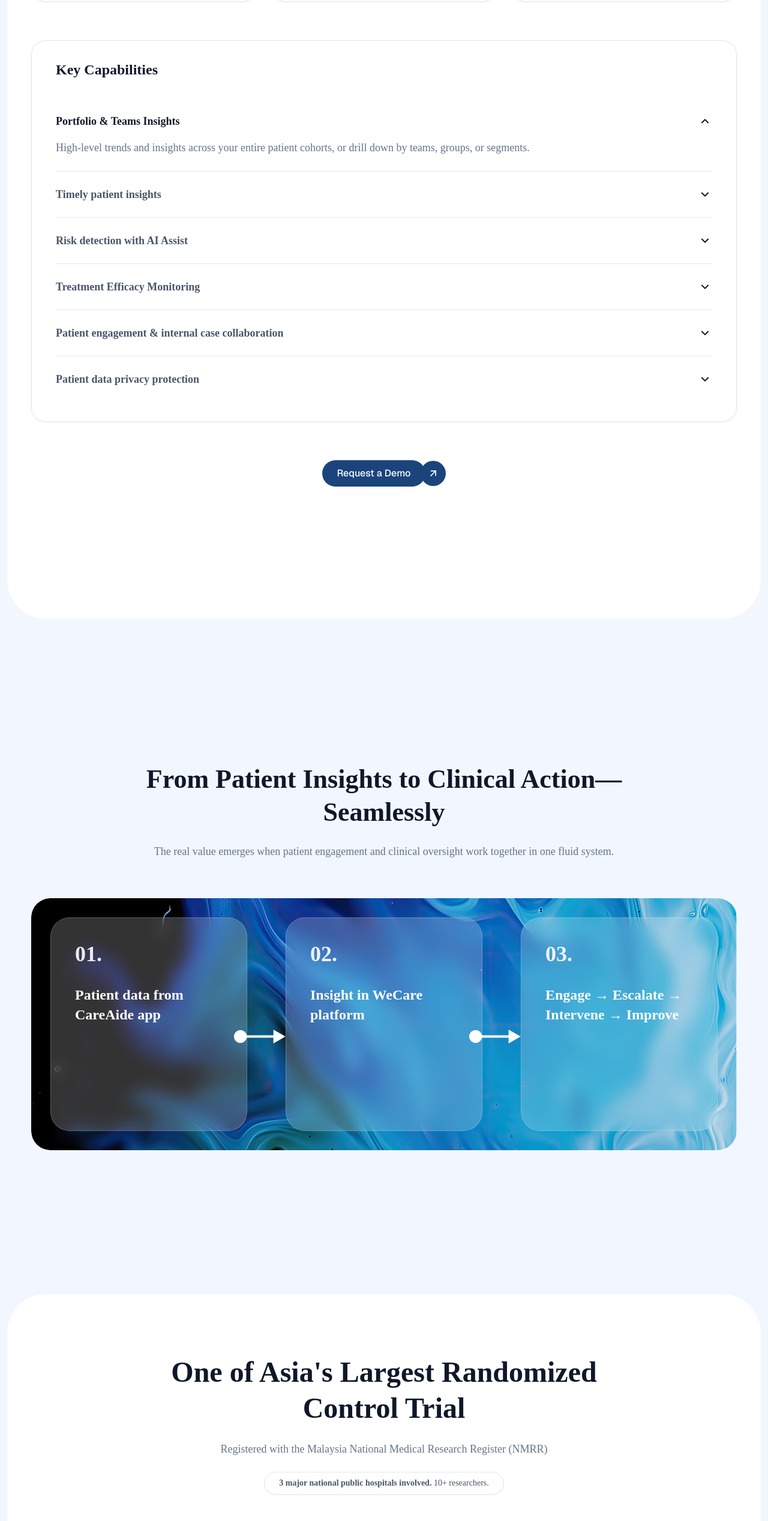
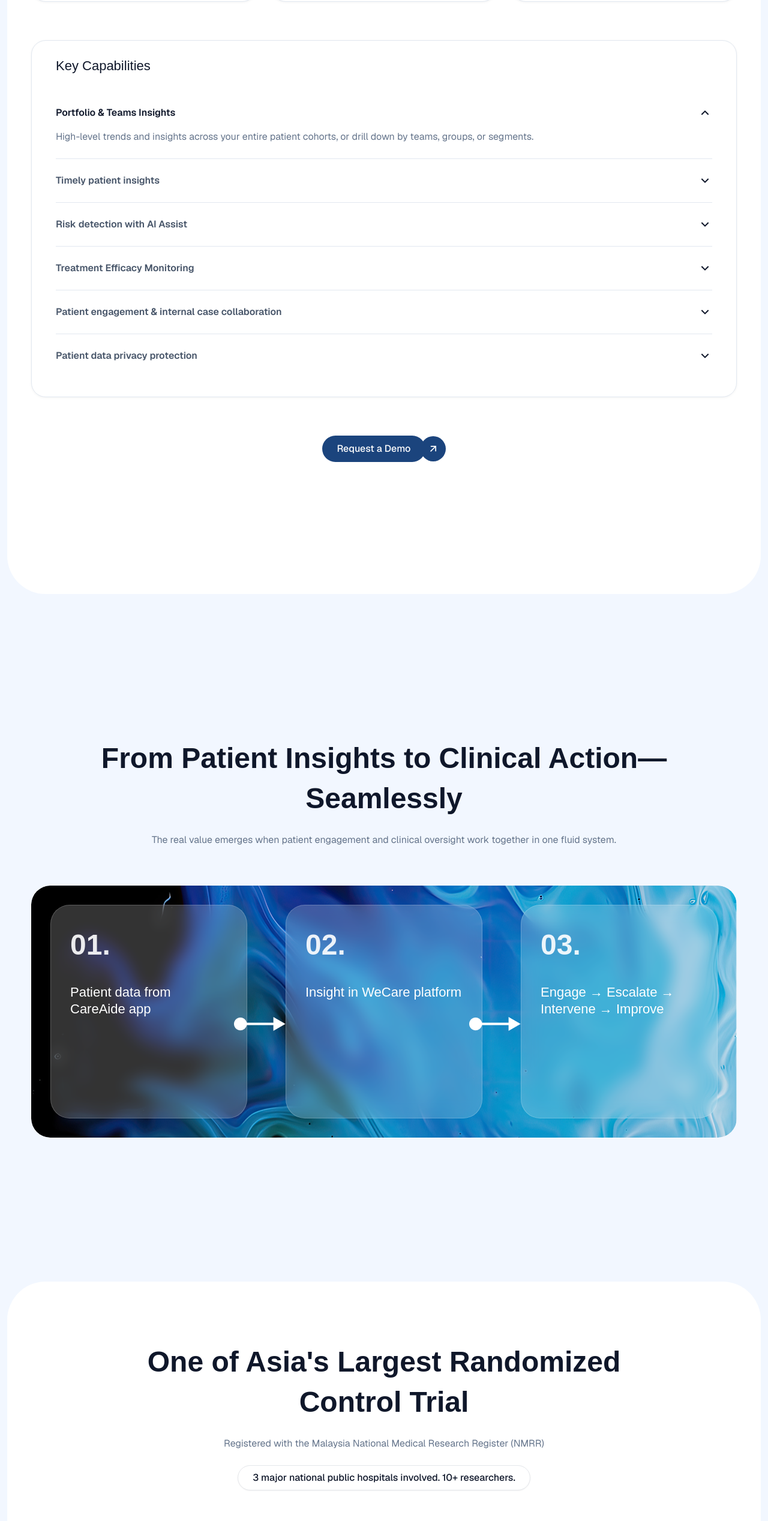
Before and after one commit to KhadijaZahoor1/caringUp, a React (Create React App) app: page /platform in a window 1280 px wide. Shown: the part 4191-6726 px from the top of the page at 60% size. Built offline with nearby package versions, Linux system fonts and the light colour scheme; a web font is replaced by a local one.

Commit message:
in procress

```diff
--- a/src/pages/solution/sections/ClinicalCentre.jsx
+++ b/src/pages/solution/sections/ClinicalCentre.jsx
@@ -93,7 +93,7 @@
 
       {/* Capabilities Section */}
       <div className="bg-white rounded-3xl border border-borderClr max-w-[1176px] mx-auto my-16 shadow-[0_1px_4px_rgba(12,12,13,0.05)] py-8 px-10">
-        <h3 className="text-2xl font-bold text-[#0F172A] mb-8">Key Capabilities</h3>
+        <h3 className="heading-6 mb-8">Key Capabilities</h3>
         <div className="divide-y divide-borderClr">
           {capabilities.map((cap, index) => (
             <div key={index} className="py-6">
@@ -101,13 +101,13 @@
                 onClick={() => setOpenCapability(openCapability === index ? -1 : index)}
                 className="w-full flex justify-between items-center text-left"
               >
-                <span className={`text-lg font-semibold ${openCapability === index ? 'text-[#0F172A]' : 'text-[#475569]'}`}>
+                <span className={`body-text font-semibold ${openCapability === index ? 'text-[#0F172A]' : 'text-[#475569]'}`}>
                   {cap.title}
                 </span>
                  {openCapability === index ? <UpArrow /> : <DownArrow />}
               </button>
               {openCapability === index && (
-                <div className="mt-4 text-[#64748B] text-lg leading-relaxed animate-fadeIn">
+                <div className="mt-4 body-text animate-fadeIn">
                   {cap.detail}
                 </div>
               )}
--- a/src/pages/solution/sections/ClinicalTrial.jsx
+++ b/src/pages/solution/sections/ClinicalTrial.jsx
@@ -26,17 +26,17 @@
       <div className='max-w-[1176px] mx-auto'>
       {/* Header Area */}
       <div className="text-center">
-        <h2 className="text-[48px] font-bold text-[#0F172A] leading-tight">
+        <h2 className="heading-2">
           One of Asia's Largest Randomized<br />Control Trial
         </h2>
-        <p className="text-[#64748B] text-lg py-6">
+        <p className="body-text py-6">
           Registered with the Malaysia National Medical Research Register (NMRR)
         </p>
 
         {/* Participants Badge */}
         <div className="inline-block bg-white border border-gray-200 rounded-full px-6 py-2 shadow-sm">
-          <p className="text-sm font-medium text-[#475569]">
-            <span className="font-bold">3 major national public hospitals involved.</span> 10+ researchers.
+          <p className="body-text font-medium text-primary">
+            3 major national public hospitals involved. 10+ researchers.
           </p>
         </div>
       </div>
@@ -46,7 +46,7 @@
         {trialResults.map((card, index) => (
           <div
             key={index}
-            className="items-center text-center relative bg-white rounded-3xl p-10 border border-borderClr shadow-[0_1px_4px_rgba(12,12,13,0.05)] flex flex-col gap-5 overflow-hidden group"
+            className="items-center text-center relative bg-white rounded-3xl p-6 border border-borderClr shadow-[0_1px_4px_rgba(12,12,13,0.05)] flex flex-col gap-5 overflow-hidden group"
             style={{
               backgroundImage: `url(${smallChecker})`,
               backgroundSize: 'cover',
@@ -64,7 +64,7 @@
             </div>
 
             {/* Title Text */}
-            <h3 className="text-[#1e293b] text-lg font-bold leading-snug px-2 relative z-10">
+            <h3 className="body-text text-primary font-medium px-2 relative z-10">
               {card.title}
             </h3>
           </div>
@@ -74,8 +74,8 @@
       {/* Footer Banner */}
       <div className="bg-[#E0E7FF] bg-opacity-60 rounded-[32px] p-8 flex flex-col md:flex-row items-center justify-between border border-white">
         <div>
-          <h3 className="text-xl font-bold text-[#0F172A] mb-1">Ethics approved and Peer reviewed</h3>
-          <p className="text-[#475569] text-lg font-medium opacity-80">
+          <h3 className="heading-6 mb-3">Ethics approved and Peer reviewed</h3>
+          <p className="body-text opacity-80">
             View full clinical trial results and methodology
           </p>
         </div>
--- a/src/pages/solution/sections/InsightsToAction.jsx
+++ b/src/pages/solution/sections/InsightsToAction.jsx
@@ -24,11 +24,11 @@
 
    <div className="py-[120px] max-w-[1176px] mx-auto text-center">
       {/* Header Section */}
-      <div className="max-w-4xl mx-auto">
-        <h2 className="text-[44px] font-bold text-[#0F172A] leading-tight mb-6">
+      <div className="mx-auto">
+        <h2 className="heading-2 mb-6">
           From Patient Insights to Clinical Action—Seamlessly
         </h2>
-        <p className="text-[#64748B] text-lg">
+        <p className="body-text">
           The real value emerges when patient engagement and clinical oversight work together in one fluid system.
         </p>
       </div>
@@ -48,13 +48,13 @@
           {steps.map((step, index) => (
             <div
               key={index}
-              className="flex-1 backdrop-blur-md bg-white/20 border border-white/20 rounded-[32px] p-10 text-left flex flex-col justify-between min-h-[320px] relative"
+              className="flex-1 backdrop-blur-md bg-white/20 border border-white/20 rounded-[32px] p-8 text-left flex flex-col justify-between min-h-[320px] relative"
             >
               <div>
-                <span className="text-white text-4xl font-bold opacity-90 block mb-8">
+                <span className="text-white heading-2 opacity-90 block mb-8">
                   {step.number}
                 </span>
-                <p className="text-white text-2xl font-semibold leading-snug">
+                <p className="text-white heading-6 leading-7">
                   {step.text}
                 </p>
               </div>
--- a/src/pages/solution/sections/Outcoms.jsx
+++ b/src/pages/solution/sections/Outcoms.jsx
@@ -25,10 +25,10 @@
         <div className="max-w-[1176px] mx-auto text-center">
           {/* Header Content */}
           <div className="mb-16">
-            <h2 className="text-[48px] font-bold text-[#0F172A] leading-tight mb-6">
+            <h2 className="heading-2 mb-6">
               Achieve Outcomes Faster. No IT, No Delays.
             </h2>
-            <p className="text-[#64748B] text-xl">
+            <p className="body-text">
               Onboard your first patient in minutes
             </p>
           </div>
@@ -48,15 +48,15 @@
               {benefits.map((benefit, index) => (
                 <div
                   key={index}
-                  className="bg-white p-10 rounded-[24px] border border-gray-100 shadow-sm hover:shadow-md transition-shadow text-left"
+                  className="bg-white p-8 rounded-[24px] border border-gray-100 shadow-sm hover:shadow-md transition-shadow text-left"
                 >
                   <div className="flex items-center gap-3 mb-4">
                     <img src={checkLineFill} />
-                    <h3 className="text-xl font-bold text-[#1E293B]">
+                    <h3 className="body-text-heading">
                       {benefit.title}
                     </h3>
                   </div>
-                  <p className="text-[#64748B] text-lg leading-relaxed">
+                  <p className="body-text">
                     {benefit.description}
                   </p>
                 </div>
```
